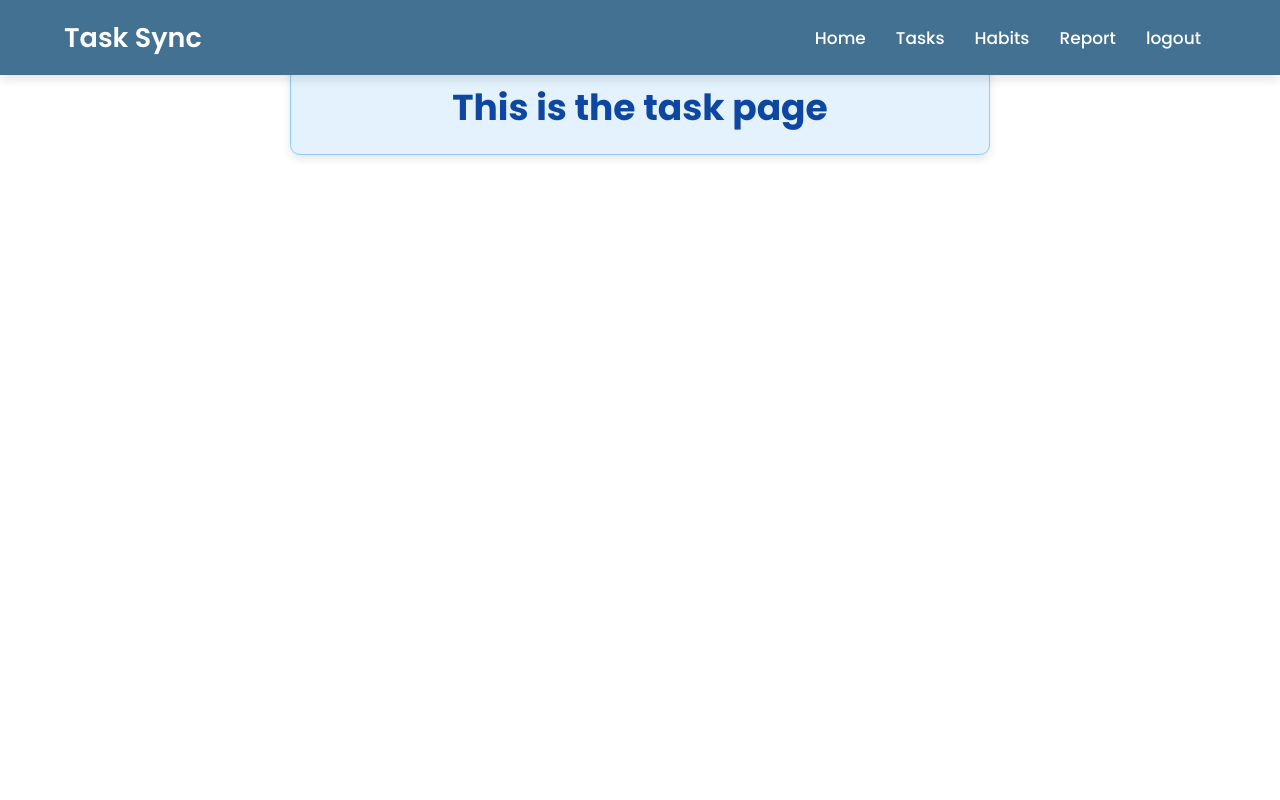
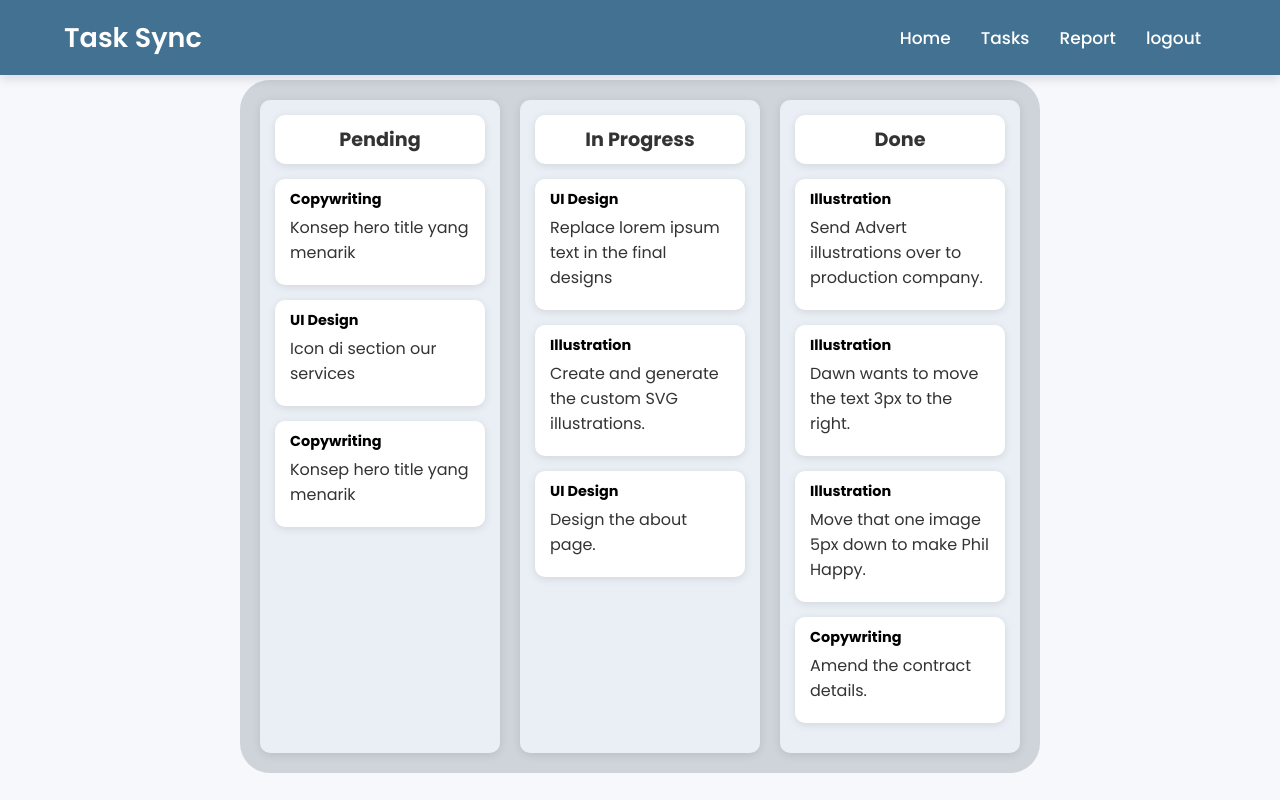
Before and after one commit to ArjunYuvraj/Django-Project, a Django app: page /task/task/ in a window 1280 px wide. Run offline with Django 5.2, Linux system fonts and the light colour scheme.

Commit message:
feature: craeted a feature to add status of the task

```diff
--- a/frontend/templates/base.html
+++ b/frontend/templates/base.html
@@ -18,7 +18,6 @@
       <ul class="menu">
         <li><a href={% url "home" %}>Home</a></li>
         <li><a href={% url "task" %}>Tasks</a></li>
-        <li><a href={% url "habits" %}>Habits</a></li>
         <li><a href={% url "report" %}>Report</a></li>
         <li><a href={%url "login"%}>logout</a></li>
       </ul>
--- a/frontend/templates/task.html
+++ b/frontend/templates/task.html
@@ -8,7 +8,73 @@
 {% endblock %}
 
 {% block content %}
-    <div class="task-container">
-        <h1>This is the task page</h1>
+    <div class="task-board">
+        <div class="column">
+            <div class="column-header">
+                <h2>Pending </h2>
+            </div>
+            <div class="card">
+                <div class="category">Copywriting</div>
+                <div class="title">Konsep hero title yang menarik</div>
+                <div class="footer"></div>
+            </div>
+            <div class="card">
+                <div class="category">UI Design</div>
+                <div class="title">Icon di section our services</div>
+                <div class="footer"></div>
+            </div>
+            <div class="card">
+                <div class="category">Copywriting</div>
+                <div class="title">Konsep hero title yang menarik</div>
+                <div class="footer"></div>
+            </div>
+        </div>
+
+        <div class="column">
+            <div class="column-header">
+                <h2>In Progress</h2>
+            </div>
+            <div class="card">
+                <div class="category">UI Design</div>
+                <div class="title">Replace lorem ipsum text in the final designs</div>
+                <div class="footer"></div>
+            </div>
+            <div class="card">
+                <div class="category">Illustration</div>
+                <div class="title">Create and generate the custom SVG illustrations.</div>
+                <div class="footer"></div>
+            </div>
+            <div class="card">
+                <div class="category">UI Design</div>
+                <div class="title">Design the about page.</div>
+                <div class="footer"></div>
+            </div>
+        </div>
+
+        <div class="column">
+            <div class="column-header">
+                <h2>Done</h2>
+            </div>
+            <div class="card">
+                <div class="category">Illustration</div>
+                <div class="title">Send Advert illustrations over to production company.</div>
+                <div class="footer"></div>
+            </div>
+            <div class="card">
+                <div class="category">Illustration</div>
+                <div class="title">Dawn wants to move the text 3px to the right.</div>
+                <div class="footer"></div>
+            </div>
+            <div class="card">
+                <div class="category">Illustration</div>
+                <div class="title">Move that one image 5px down to make Phil Happy.</div>
+                <div class="footer"></div>
+            </div>
+            <div class="card">
+                <div class="category">Copywriting</div>
+                <div class="title">Amend the contract details.</div>
+                <div class="footer"></div>
+            </div>
+        </div>
     </div>
 {% endblock %}
--- a/static/css/task.css
+++ b/static/css/task.css
@@ -1,29 +1,97 @@
-/* Styles specific to the task page */
-
-/* Container for task page content */
-.task-container {
-    background-color: #e3f2fd; /* Light blue background */
-    padding: 25px;
-    border-radius: 10px; /* Rounded corners */
-    text-align: center; /* Center align text */
-    margin: 20px auto; /* Center container horizontally */
-    max-width: 700px; /* Limit maximum width */
-    border: 1px solid #90caf9; /* Light blue border */
-    box-shadow: 0 4px 8px rgba(0, 0, 0, 0.1); /* Subtle shadow effect */
-    transition: box-shadow 0.3s ease, transform 0.3s ease; /* Smooth transition for shadow and scaling */
+body {
+    font-family: Arial, sans-serif;
+    background-color: #f7f8fc;
+    margin: 0;
+    padding: 20px;
+    height: 100vh;
+    width: 100%;
+    display: flex;
+    justify-content: center;
 }
 
-/* Style for h1 tag */
-.task-container h1 {
-    color: #0d47a1; /* Dark blue text color */
-    font-size: 36px; /* Font size */
-    margin: 0; /* Remove default margin */
-    font-weight: bold; /* Bold text */
-    line-height: 1.2; /* Adjust line height for readability */
+.task-board {
+    display: flex;
+    gap: 20px;
+    background-color: #ced4da;
+    padding: 20px;
+    border-radius: 30px;
+    height: fit-content;
 }
 
-/* Hover effects */
-.task-container:hover {
-    box-shadow: 0 6px 12px rgba(0, 0, 0, 0.2); /* Slightly increase shadow on hover */
-    transform: scale(1.02); /* Slightly enlarge the container */
+.column {
+    background-color: #eaeff5;
+    padding: 15px;
+    border-radius: 10px;
+    width: 240px;
+    box-shadow: 0 2px 10px rgba(0, 0, 0, 0.1);
 }
+
+.column-header {
+    background-color: white;
+    border-radius: 10px;
+    padding: 10px 15px;
+    margin-bottom: 15px;
+    box-shadow: 0 2px 8px rgba(0, 0, 0, 0.1);
+    text-align: center;
+}
+
+
+.column-header h2 {
+    font-size: 1.2em;
+    color: #333;
+    margin: 0;
+}
+
+.card {
+    background-color: white;
+    border-radius: 10px;
+    padding: 10px 15px;
+    margin-bottom: 15px;
+    box-shadow: 0 2px 8px rgba(0, 0, 0, 0.1);
+}
+
+.card .category {
+    font-size: 0.9em;
+    color: #000;
+    font-weight: bold;
+    margin-bottom: 5px;
+}
+
+.card .title {
+    font-size: 1em;
+    color: #333;
+    margin-bottom: 10px;
+}
+
+.card .footer {
+    display: flex;
+    justify-content: space-between;
+    font-size: 0.8em;
+    color: #777;
+}
+
+.card .footer .date,
+.card .footer .comments,
+.card .footer .views {
+    display: flex;
+    align-items: center;
+}
+
+.card .footer .comments::before,
+.card .footer .views::before {
+    content: '';
+    display: inline-block;
+    width: 12px;
+    height: 12px;
+    margin-right: 5px;
+    background-color: #ccc;
+    border-radius: 50%;
+}
+
+.card .footer .comments::before {
+    background-color: #000; /* Example color for comments */
+}
+
+.card .footer .views::before {
+    background-color: #e2e8f0; /* Example color for views */
+}
--- a/task/forms.py
+++ b/task/forms.py
@@ -4,4 +4,4 @@ from .models import Task
 class Taskform(forms.ModelForm):
     class Meta:
         model = Task
-        fields = ['title', 'description', 'due_date', 'category']  # Specify the fields to include in the form
+        fields = ['title', 'description', 'due_date', 'category','status']  # Specify the fields to include in the form
```
Also changed, not shown: frontend/templates/add_task.html (+10 -0 lines), task/models.py (+11 -2 lines), task/migrations/0002_task_status_alter_task_due_date.py (added), task/migrations/0003_alter_task_description_alter_task_status.py (added).
